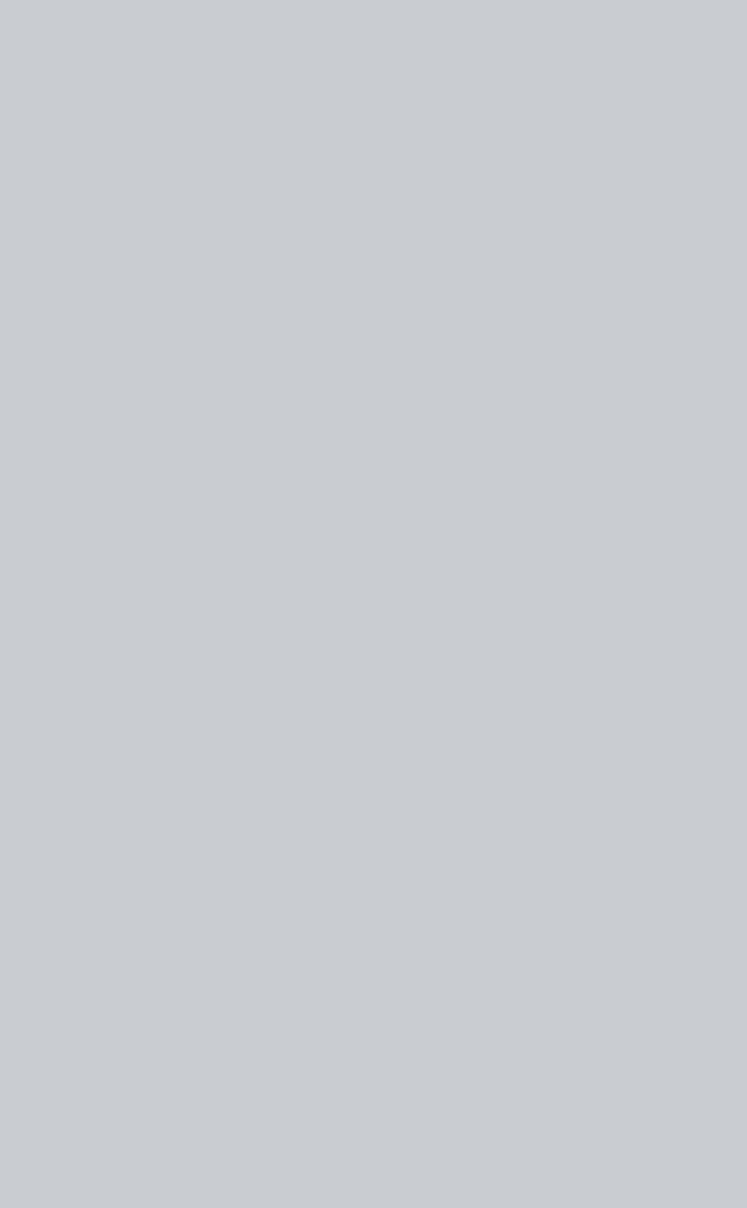
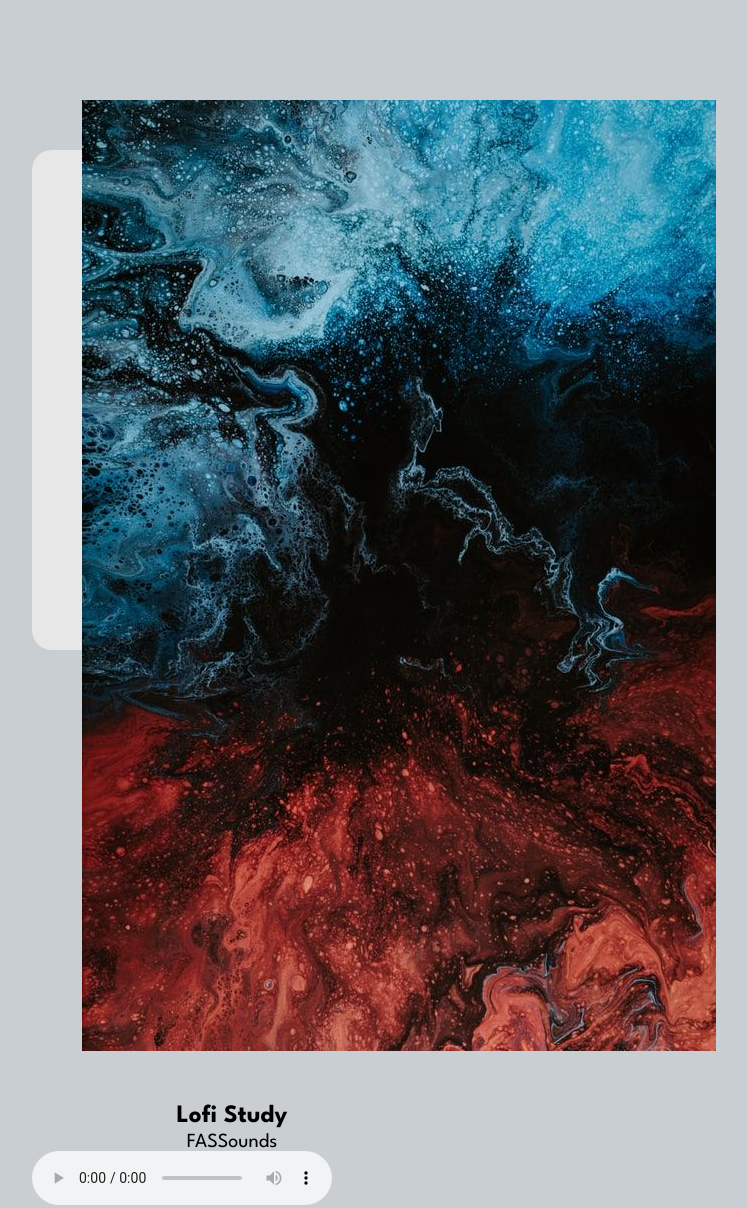
Before and after one commit to dlavrentev/music-player, a plain HTML site: page index.html in a window 1280 px wide. Shown: the whole page, without its empty margins (408-1155 px from the left). Before the commit the page ends 800 px from the top, so only its background shows below. Drawn offline with Linux system fonts and the light colour scheme.

Commit message:
added music and font

```diff
--- a/index.html
+++ b/index.html
@@ -9,6 +9,15 @@
     <link rel="stylesheet" href="style.css">
 </head>
 <body>
+    <div class="player-container">
+        <!-- Song -->
+        <div class="img-container">
+            <img src="img/picture1.jpg" alt="Album Art">
+        </div>
+        <h2 id="title">Lofi Study</h2>
+        <h3 id="artist">FASSounds</h3>
+        <audio src="music/lofi-study.mp3" controls></audio>
+    </div>
     <!-- Script -->
     <script src="script.js"></script>
 </body>
--- a/style.css
+++ b/style.css
@@ -1,4 +1,4 @@
-/* Images created by: https://unsplash.com/@pawel_czerwinski */
+@import url('https://fonts.googleapis.com/css2?family=League+Spartan:wght@400;700&display=swap');
 
 html {
   box-sizing: border-box;
@@ -11,11 +11,17 @@ body {
   display: flex;
   justify-content: center;
   align-items: center;
-
+  font-family: League Spartan, sans-serif;
   font-size: 12px;
 }
 
-
+.player-container  {
+  height: 500px;
+  width: 400px;
+  background-color: #e7e7e7;
+  border-radius: 20px;
+  box-shadow: ;
+}
 
 .img-container {
 
```
Also changed, not shown: 3 other files.
